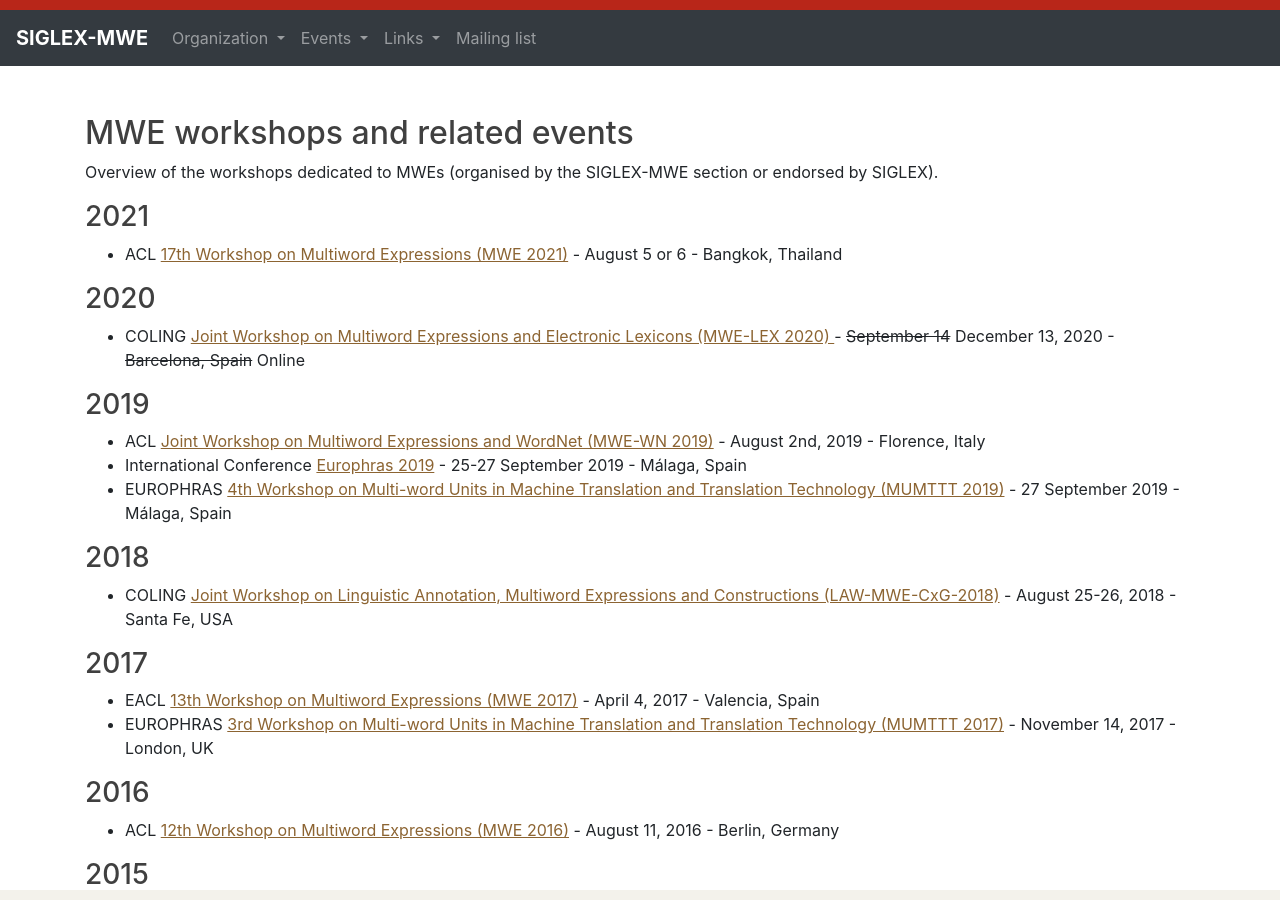
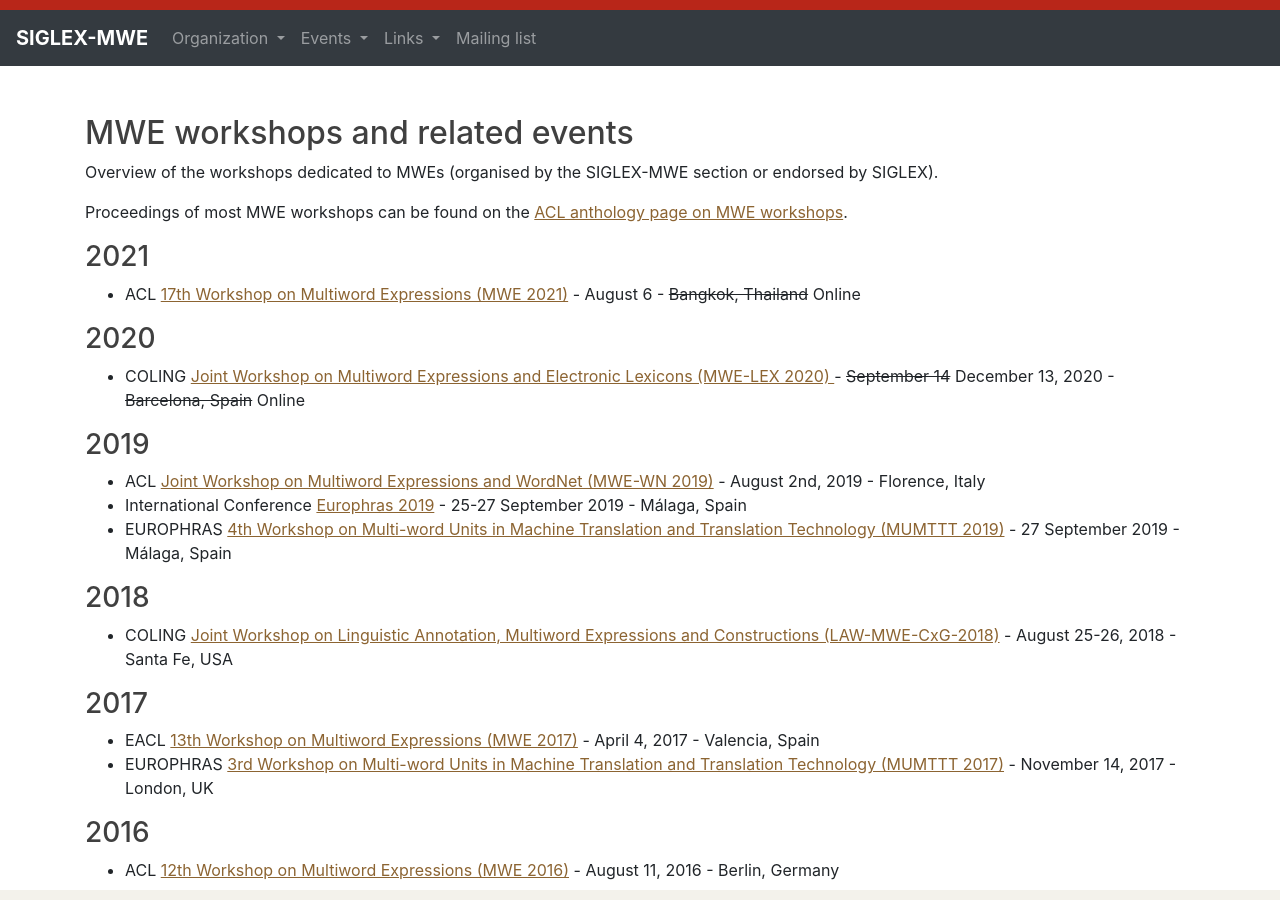
Before and after one commit to multiword/multiword.github.io, a Jekyll site: the page built from events/previousevents.md, in a window 1280 px wide and 900 px high. Built offline with Jekyll 4.4.1, drawn with Linux system fonts in a browser that asks for light colours.

Commit message:
Add link to MWE 2003 and 2004 proceedings instead of broken links to websites

```diff
--- a/events/previousevents.md
+++ b/events/previousevents.md
@@ -7,9 +7,11 @@
 
 Overview of the workshops dedicated to MWEs (organised by the SIGLEX-MWE section or endorsed by SIGLEX).
 
+Proceedings of most MWE workshops can be found on the [ACL anthology page on MWE workshops](https://www.aclweb.org/anthology/venues/mwe/).
+
 ### 2021
 
-* ACL [17th Workshop on Multiword Expressions (MWE 2021)](../mwe2021) - August 5 or 6 - Bangkok, Thailand
+* ACL [17th Workshop on Multiword Expressions (MWE 2021)](../mwe2021) - August 6 - <del>Bangkok, Thailand</del> Online
 
 ### 2020
 
@@ -82,8 +84,8 @@
 
 ### 2004
 
-* ACL workshop [Multiword Expressions: Integrating Processing](http://www.cl.cam.ac.uk/~alk23/mwe04/mwe.html) - Barcelona, Spain
+* ACL workshop [Multiword Expressions: Integrating Processing](https://www.aclweb.org/anthology/volumes/W04-04/)<!--(http://www.cl.cam.ac.uk/~alk23/mwe04/mwe.html)--> - Barcelona, Spain
 
 ### 2003
 
-* ACL workshop [Multiword Expressions: Analysis, Acquisition and Treatment](http://www.cl.cam.ac.uk/~alk23/mwe/mwe.html) - Sapporo, Japan
+* ACL workshop [Multiword Expressions: Analysis, Acquisition and Treatment](https://www.aclweb.org/anthology/volumes/W03-18/)<!--(http://www.cl.cam.ac.uk/~alk23/mwe/mwe.html)--> - Sapporo, Japan
```
